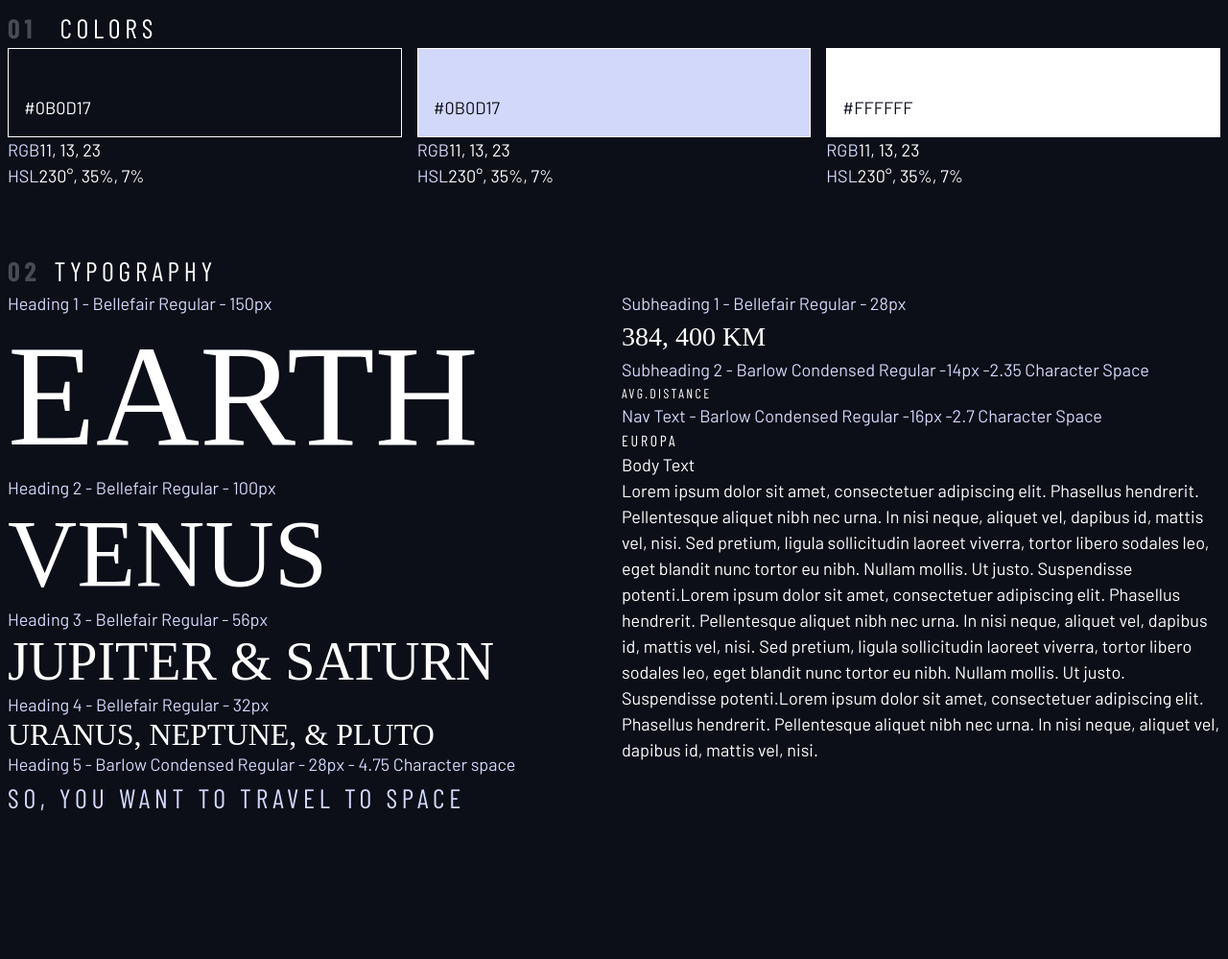
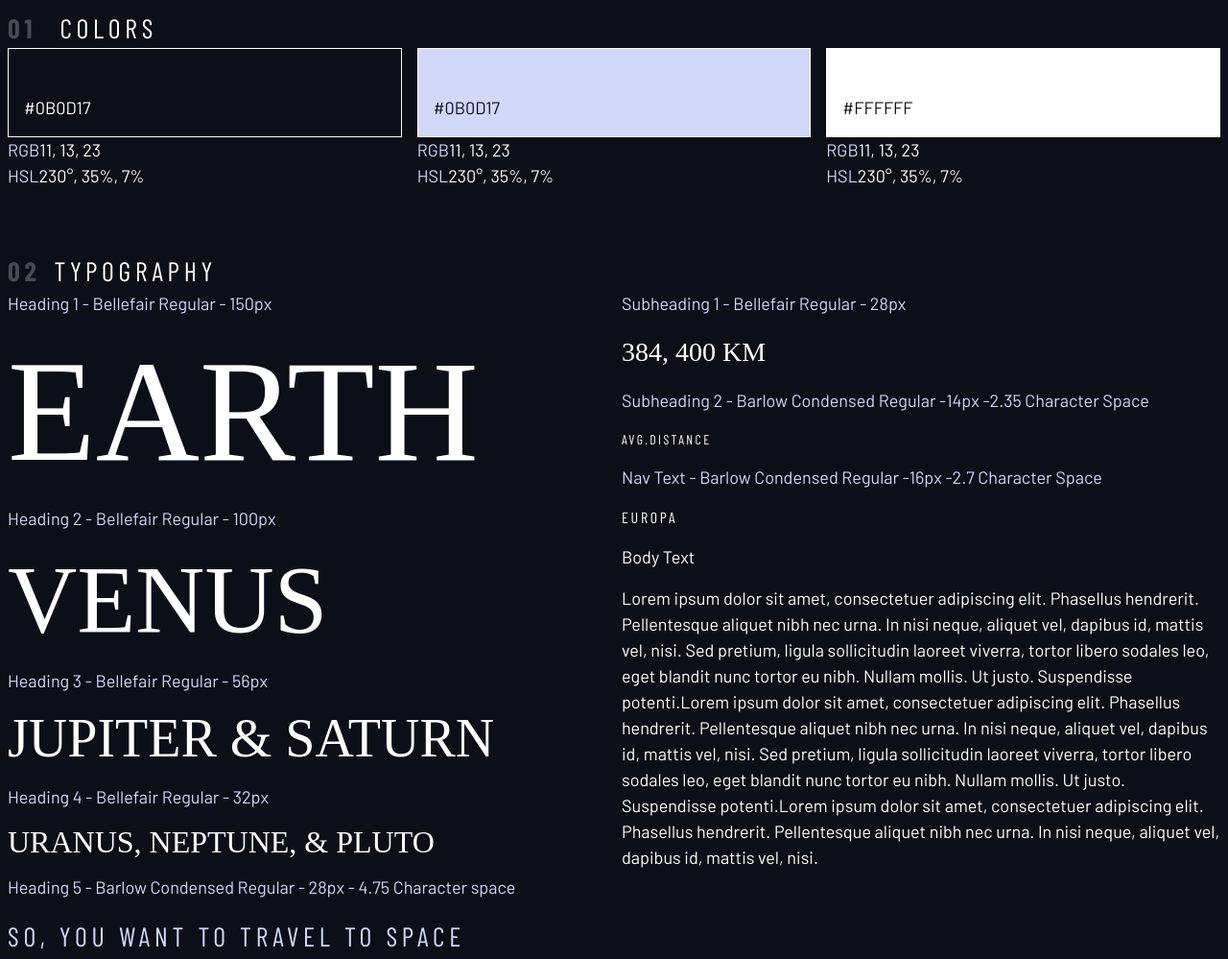
Before and after one commit to Fatima-hub333/Space_Tourism_Website, a plain HTML site: page design-system.html in a window 1280 px wide. Shown: the whole page at 96% size. Before the commit the page ends 916 px from the top, so only its background shows below. Drawn offline with nearby package versions, Linux system fonts and the light colour scheme; a web font is replaced by a local one.

Commit message:
Add spacing

```diff
--- a/design-system.html
+++ b/design-system.html
@@ -45,7 +45,7 @@
     <section id="typography" style="margin: 4rem 0">
       <h2 class="numbered-title"><span>02</span>Typography</h2>
       <div class="flex">
-        <div style="flex-basis: 100%;">
+        <div class="flow" style="flex-basis: 100%;">
           <div>
             <p class="text-accent">Heading 1 - Bellefair Regular - 150px</p>
             <p class="uppercase ff-serif fs-900">Earth</p>
@@ -72,7 +72,7 @@
           </div>
         </div>
 
-        <div style="flex-basis: 100%;">
+        <div class="flow" style="flex-basis: 100%;">
           <div>
             <p class="text-accent">Subheading 1 - Bellefair Regular - 28px</p>
             <p class="fs-500 ff-serif uppercase">384, 400 km</p>
--- a/index.css
+++ b/index.css
@@ -125,6 +125,10 @@ textarea {
   gap: var(--gap, 1rem);
 }
 
+.flow * + *{
+  margin-top: var(--flow-space, 1rem);
+}
+
 .container {
   max-width: 80rem;
   margin-inline: auto;
```
